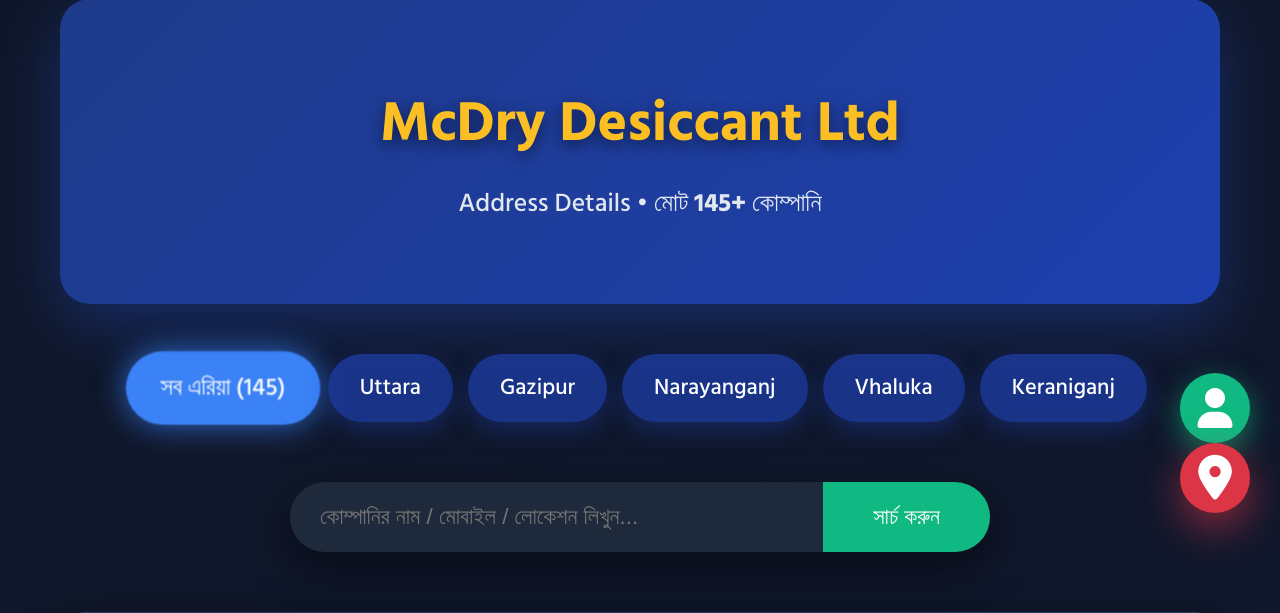
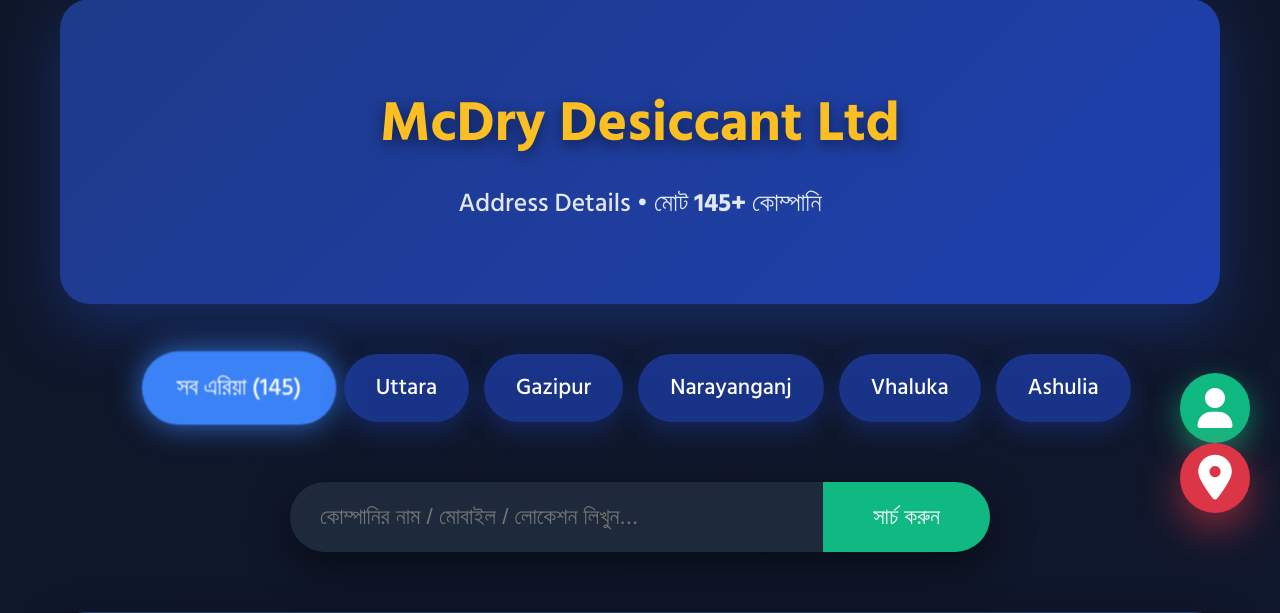
Before and after one commit to snowden-saimun/saimun_codes_mcdrybd, a Flask app: page / in a window 1280 px wide. Shown: the part 257-870 px from the top of the page. Run offline with Flask 3, Linux system fonts and the light colour scheme.

Commit message:
Add files via upload

```diff
--- a/templates/index.html
+++ b/templates/index.html
@@ -201,7 +201,7 @@
         <a href="/?area=Gazipur" class="area-btn {% if selected_area == 'Gazipur' %}active{% endif %}">Gazipur</a>
         <a href="/?area=Narayanganj" class="area-btn {% if selected_area == 'Narayanganj' %}active{% endif %}">Narayanganj</a>
         <a href="/?area=Vhaluka" class="area-btn {% if selected_area == 'Vhaluka' %}active{% endif %}">Vhaluka</a>
-        <a href="/?area=Keraniganj" class="area-btn {% if selected_area == 'Keraniganj' %}active{% endif %}">Keraniganj</a>
+        <a href="/?area=Ashulia" class="area-btn {% if selected_area == 'Ashulia' %}active{% endif %}">Ashulia</a>
     </div>
 
     <div class="search">
```
